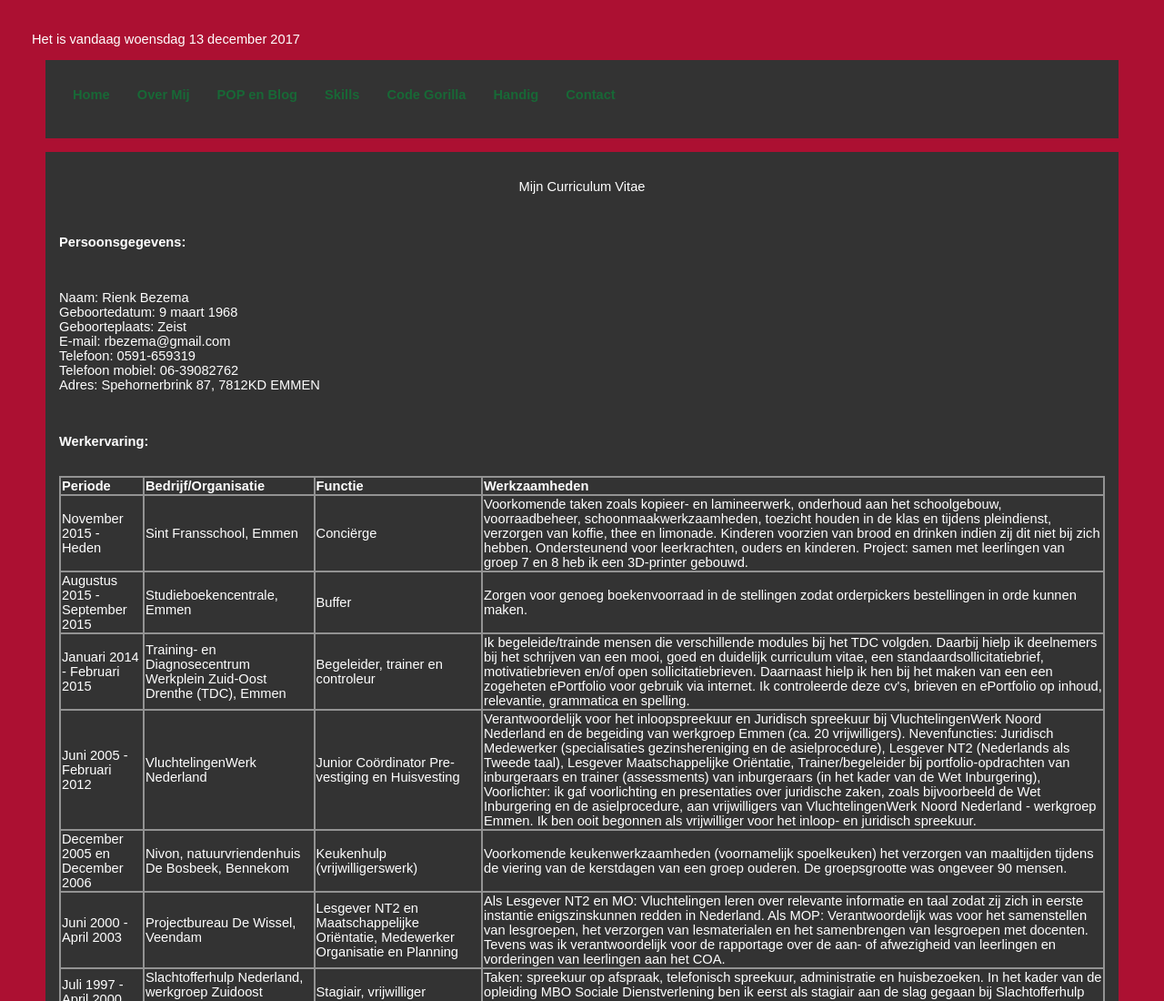
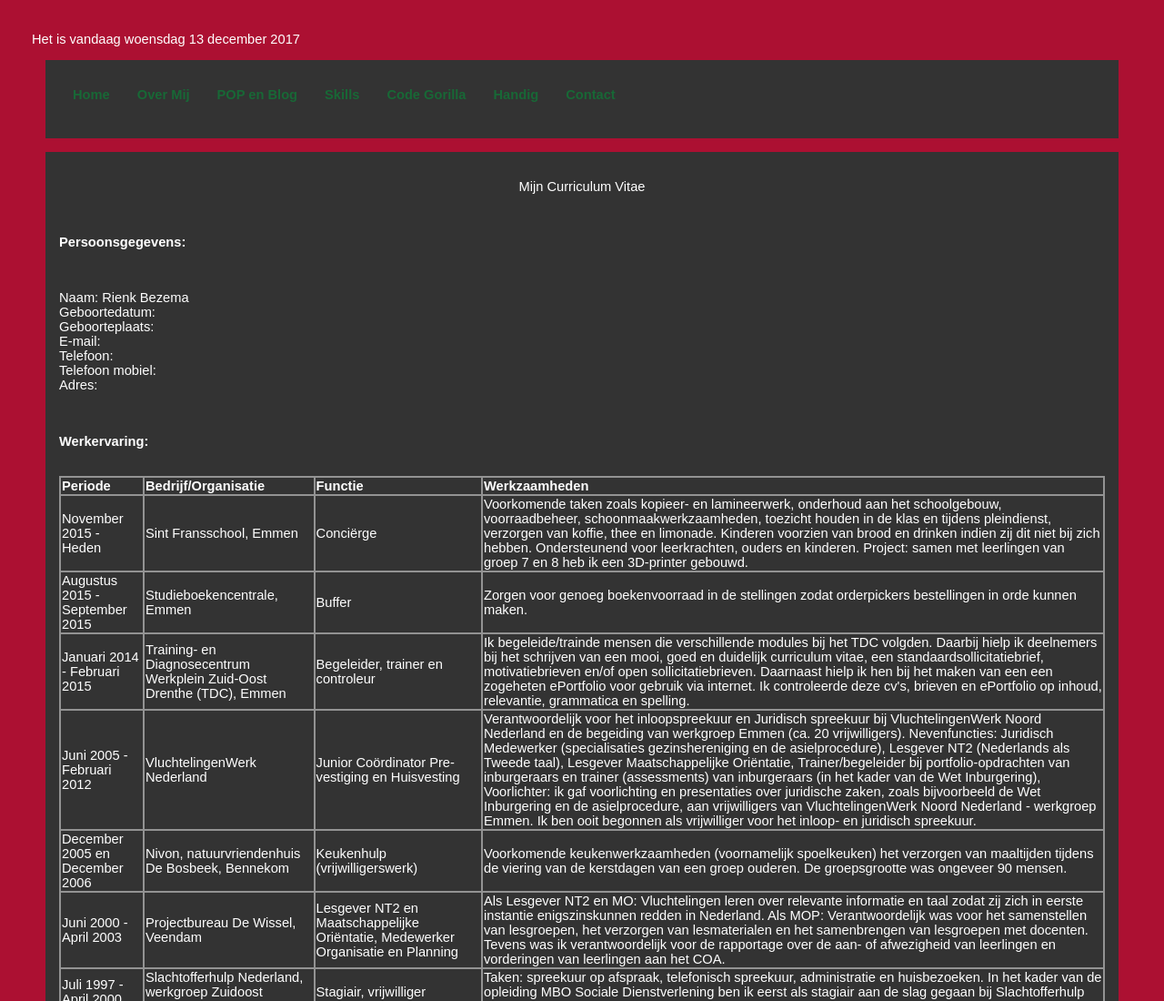
Before and after one commit to B1nkjeR/Portfolio-Rienk-org, a plain HTML site: page Curriculum Vitae.html in a window 1280 px wide. Shown: the top 1100 px of the page at 91% size. Drawn offline with Linux system fonts and the light colour scheme.

Commit message:
dleted personal contact info

```diff
--- a/Curriculum Vitae.html
+++ b/Curriculum Vitae.html
@@ -95,12 +95,12 @@
 <!-- Mijn Persoonsgegevens sectie begint hier -->
 <p align="left"><b>Persoonsgegevens:</b></p><br>
              <p align="left">Naam:          Rienk Bezema<br>
-             Geboortedatum:                 9 maart 1968<br>
-             Geboorteplaats:                Zeist<br>
-             E-mail:                        rbezema@gmail.com<br>
-             Telefoon:                      0591-659319<br>
-             Telefoon mobiel:               06-39082762<br>
-             Adres:                         Spehornerbrink 87, 7812KD  EMMEN
+             Geboortedatum:                 <br>
+             Geboorteplaats:               <br>
+             E-mail:                        <br>
+             Telefoon:                      <br>
+             Telefoon mobiel:              <br>
+             Adres:
            </p>
              <br>
 <!-- Mijn Persoonsgegevens sectie eindigt hier -->
```
